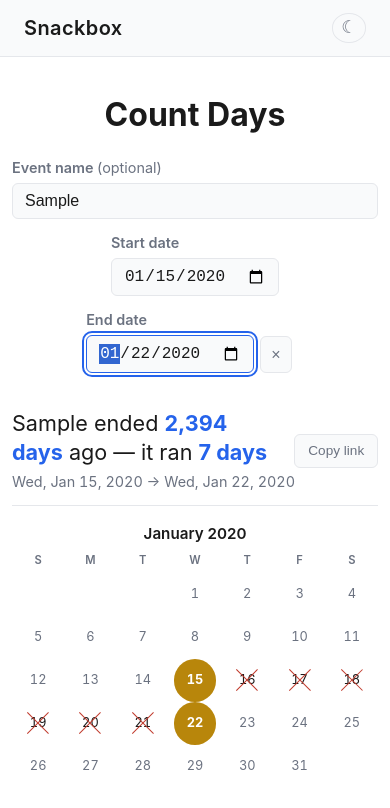
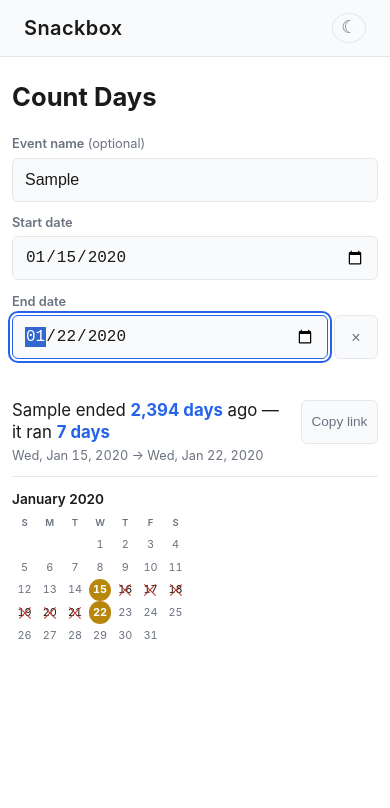
Before and after one commit to vladgotlib/snackbox, a plain HTML site: page tools/count-days/index.html in a window 390 px wide. Both pictures are taken after typing "Sample", "2020-01-15" into the empty fields and a click on the button "+ Add an end date". Drawn offline with Linux system fonts and the light colour scheme.

Commit message:
refactor: enhance mobile layout for Count Days tool with responsive styles

```diff
--- a/tools/count-days/style.css
+++ b/tools/count-days/style.css
@@ -22,13 +22,6 @@
 
 .app-container {
   max-width: 1100px;
-}
-
-@media (max-width: 480px) {
-  .app-container {
-    padding-left: 0.75rem;
-    padding-right: 0.75rem;
-  }
 }
 
 .visually-hidden {
@@ -304,6 +297,144 @@
   transform: translate(-50%, -50%) rotate(-45deg);
 }
 
+/* === Mobile ============================================================
+   Must stay above the print block -- both can match when printing from a
+   narrow window, and source order is what decides it.
+
+   On a phone the desktop wall collapsed to a single ~360px column: 43px
+   day circles, 265px per month, and the tool's signature "days since a
+   birthdate" query stretched to six figures of scroll. Two or three narrow
+   columns is what a phone calendar actually looks like.
+
+   520px, not 600px: every phone in portrait is under 440px, and the
+   stacked full-width form looks stretched on a small tablet. */
+
+@media (max-width: 520px) {
+  /* Full-width fields read as a form flush left; under shared's centered
+     text they read as a pile of centered labels with left-aligned boxes. */
+  .app-container {
+    padding: 1.25rem 0.75rem;
+    text-align: left;
+  }
+
+  .app-container h1 {
+    font-size: 1.6rem;
+  }
+
+  /* One field per row. The desktop row centers whatever wraps, which left
+     the date fields floating out of line with the flush-left label field. */
+  .cd-controls {
+    display: grid;
+    grid-template-columns: minmax(0, 1fr);
+    gap: 0.7rem;
+    margin-bottom: 1.25rem;
+  }
+
+  .cd-field label {
+    font-size: 0.8rem;
+    margin-bottom: 0.2rem;
+  }
+
+  .cd-actions {
+    display: block;
+  }
+
+  .cd-actions .cd-ghost-btn {
+    width: 100%;
+  }
+
+  /* Touch targets: the shared input lands at ~37px, the ghost buttons at
+     34px. Both are under the 44px minimum. */
+  .cd-controls input,
+  .cd-ghost-btn,
+  .cd-preset-btn,
+  .cd-icon-btn {
+    min-height: 44px;
+  }
+
+  .cd-icon-btn {
+    flex: 0 0 auto;
+    min-width: 44px;
+  }
+
+  .cd-end-row input {
+    flex: 1 1 auto;
+    min-width: 0;
+  }
+
+  /* 133px of sticky bar at 320px wide -- a fifth of the viewport, held for
+     the entire scroll, mostly because the headline wrapped three times in
+     the gutter beside Copy link. */
+  .cd-summary {
+    padding: 0.6rem 0;
+    gap: 0.5rem;
+  }
+
+  .cd-headline {
+    font-size: 1.05rem;
+    line-height: 1.3;
+  }
+
+  .cd-meta {
+    font-size: 0.8rem;
+    gap: 0.1rem 0.85rem;
+  }
+
+  /* Vertical padding is already carried by min-height. */
+  #cd-copy {
+    align-self: start;
+    padding: 0 0.6rem;
+  }
+
+  .cd-empty {
+    margin: 1.5rem 0;
+  }
+
+  .cd-presets {
+    justify-content: flex-start;
+  }
+
+  /* 135px min track = 2 columns from 320px up, 3 from ~456px. */
+  .cd-wall {
+    grid-template-columns: repeat(auto-fill, minmax(135px, 1fr));
+    gap: 1.1rem 0.85rem;
+    margin-top: 0.75rem;
+  }
+
+  .cd-month {
+    contain-intrinsic-size: auto 170px;
+  }
+
+  .cd-month__title {
+    font-size: 0.85rem;
+    margin-bottom: 0.25rem;
+  }
+
+  .cd-month th {
+    font-size: 0.6rem;
+  }
+
+  /* Hairlines scale down with the ~20px cell, or the ring, the X and the
+     today outline fuse into one blob. The desktop 0.8rem/1.5px leaves a
+     two-digit number touching the ring on both sides at 320px. */
+  .cd-month .cd-day {
+    width: 90%;
+    font-size: 0.68rem;
+    border-width: 1px;
+  }
+
+  .cd-day.is-past::before,
+  .cd-day.is-past::after {
+    width: 78%;
+    border-top-width: 1px;
+  }
+
+  .cd-day.is-today {
+    outline-width: 1.5px;
+    outline-offset: 0;
+  }
+}
+
 /* === Print =============================================================
    Redefining the tokens is enough for color, and source order wins over
    shared/style.css with no !important. */
```
